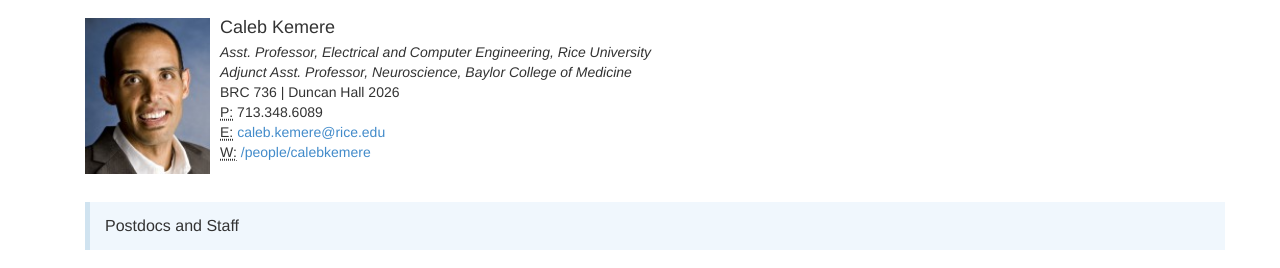
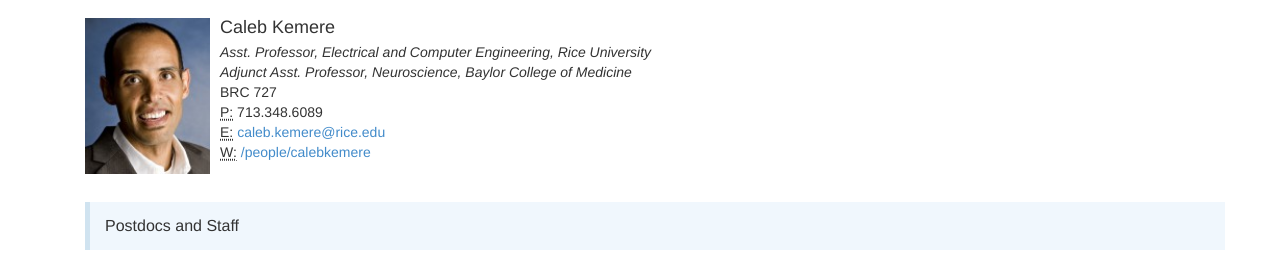
Before and after one commit to kemerelab/kemerelab.github.io, a Jekyll site: the page built from people/index.md, in a window 1280 px wide. Shown: the part 213-481 px from the top of the page. Built offline with Jekyll 4.4.1, drawn with Linux system fonts in a browser that asks for light colours; nearby versions of some CDN libraries.

Commit message:
Update index.md
Updated Prof. Kemere's Office.

```diff
--- a/people/index.md
+++ b/people/index.md
@@ -8,7 +8,7 @@ people:
     group: PI
     title: Asst. Professor, Electrical and Computer Engineering, Rice University
     title2: Adjunct Asst. Professor, Neuroscience, Baylor College of Medicine
-    address: BRC 736 | Duncan Hall 2026
+    address: BRC 727
     phone: 713.348.6089
     email: caleb.kemere@rice.edu
     website: /people/calebkemere
```
